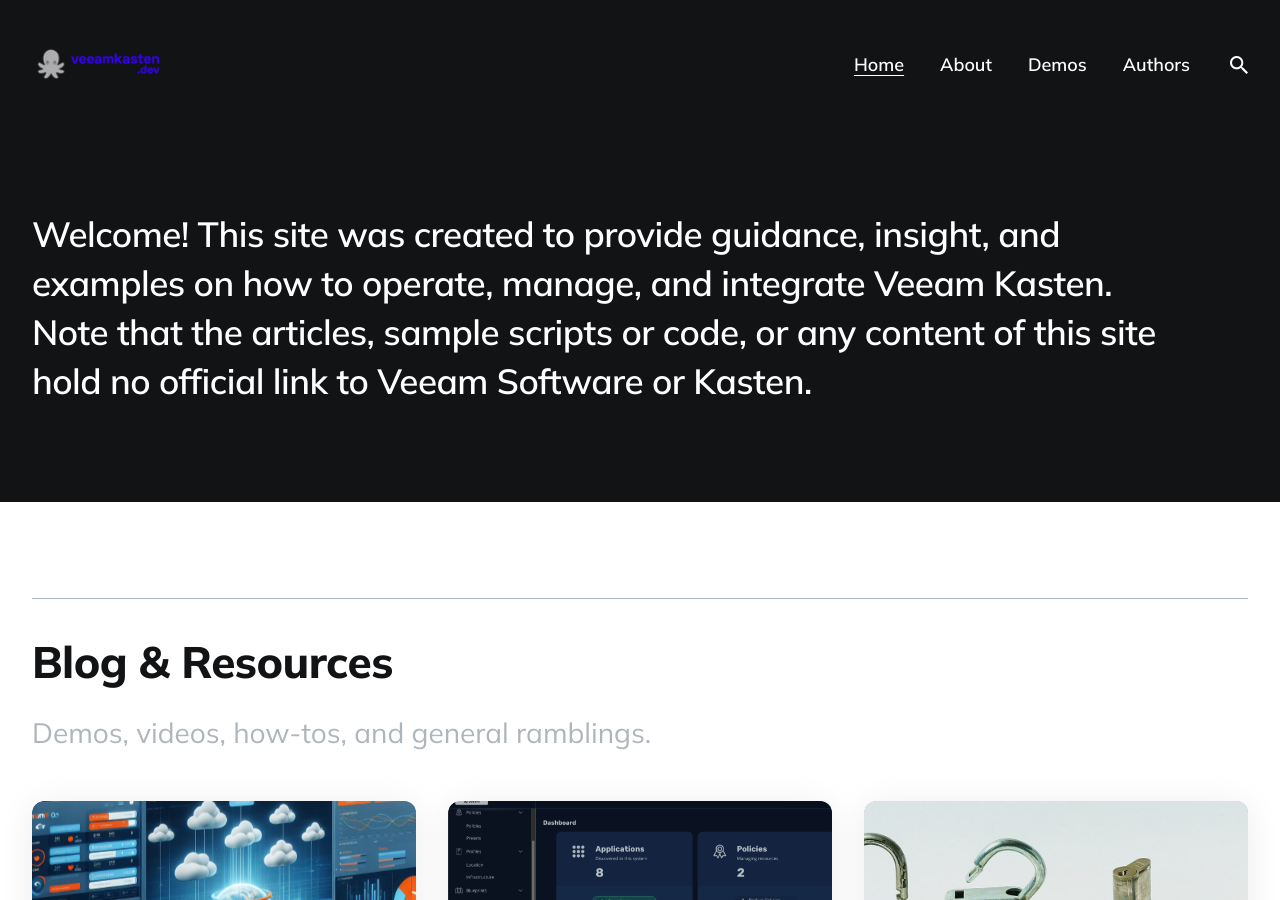
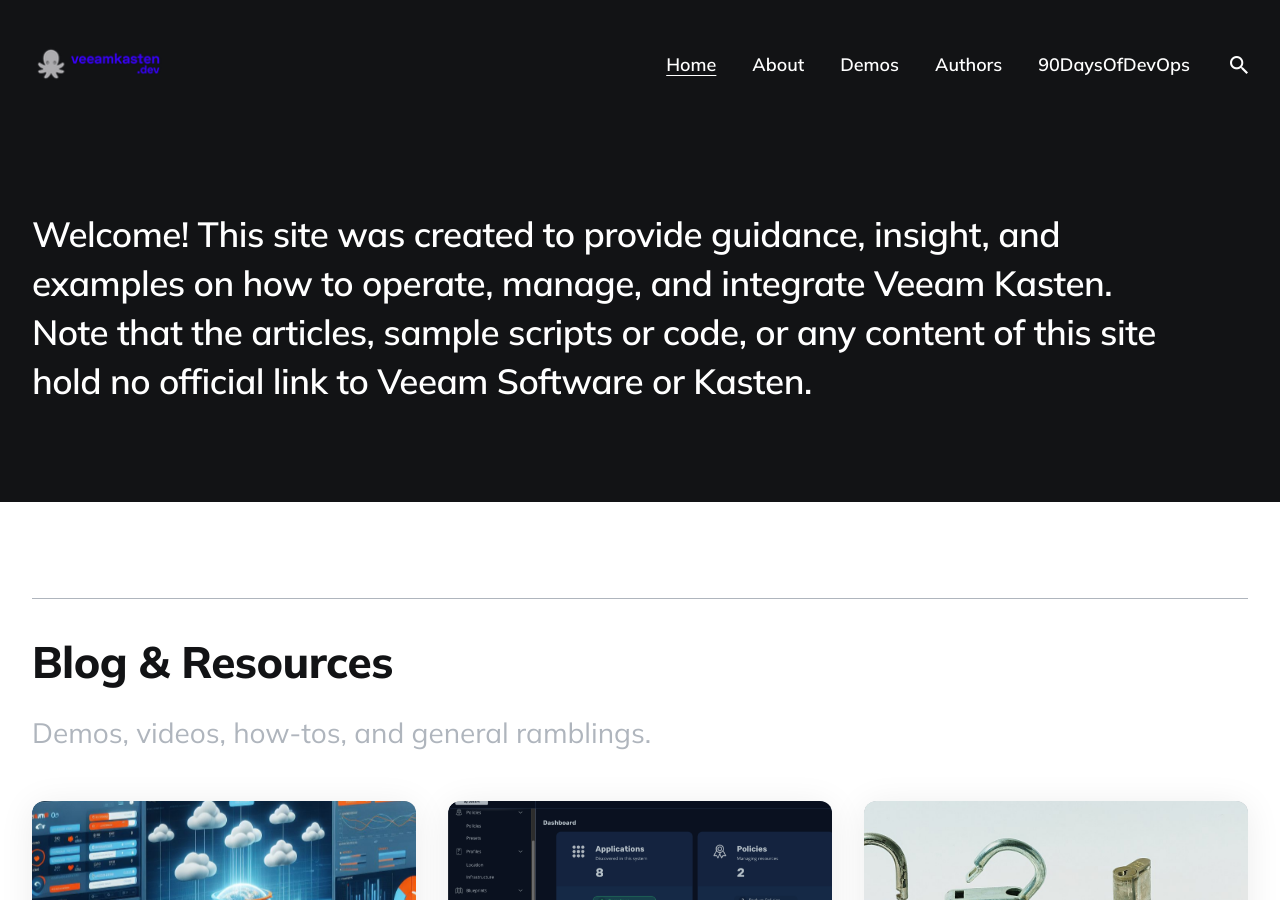
Before and after one commit to newellbrandon/kastendevhub.github.io, a Jekyll site: the page built from index.html, in a window 1280 px wide and 900 px high. Built offline with Jekyll 4.4.1, drawn with Linux system fonts in a browser that asks for light colours; the list of posts is cut into pages by our own code.

Commit message:
Adding 90 days of DevOps to links

```diff
--- a/_data/settings.yml
+++ b/_data/settings.yml
@@ -25,6 +25,8 @@ menu__settings:
       url: '/tags/?tag=demo'
     - title: 'Authors'
       url: '/authors/'
+    - title: '90DaysOfDevOps'
+      url: 'https://www.90daysofdevops.com/'
 
 
 #-------------------------------
@@ -74,6 +76,8 @@ footer__menu__settings:
       url: '/tags/?tag=demo'
     - title: 'Authors'
       url: '/authors/'
+    - title: '90DaysOfDevOps'
+      url: 'https://www.90daysofdevops.com/'
 
 # Social Links
 #social:
```
